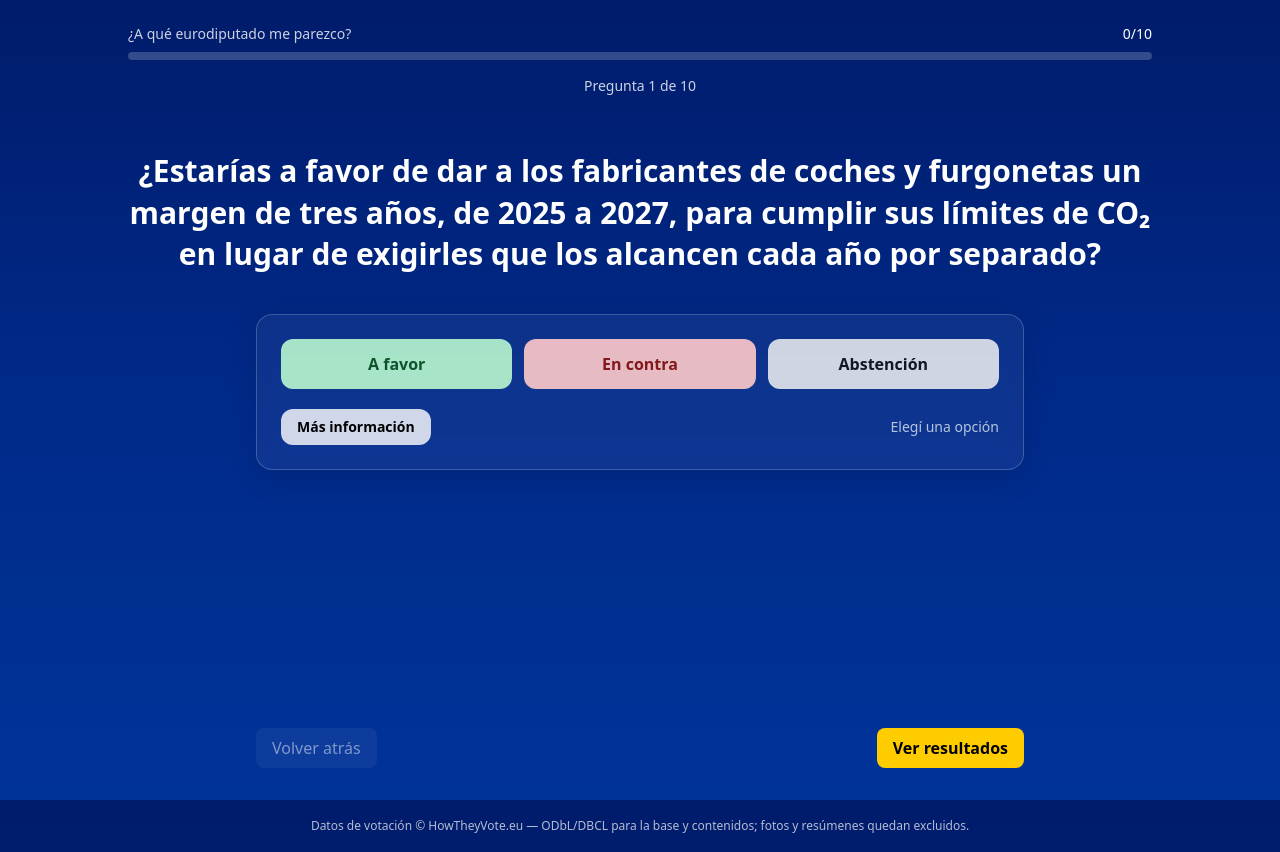
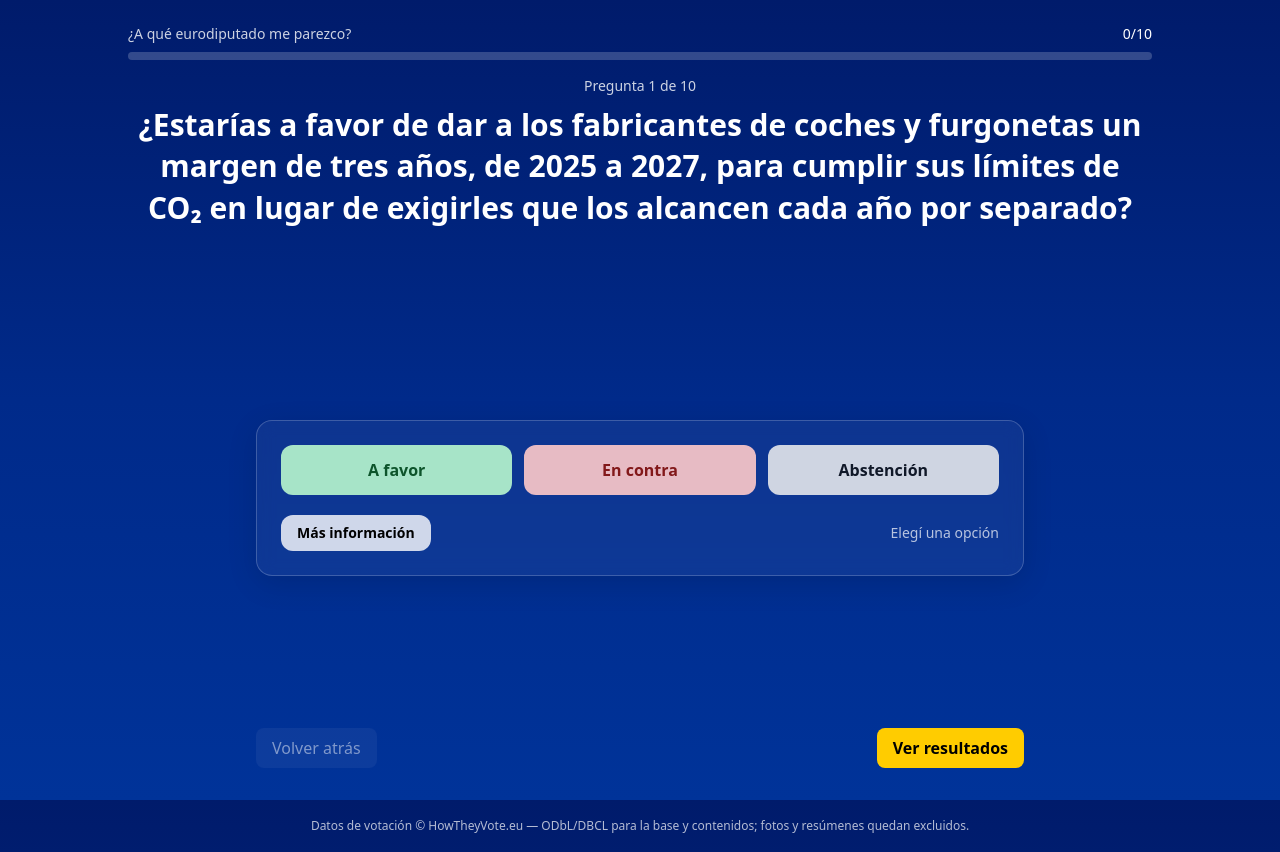
Before and after one commit to jdiegots1/mep-match, a Next.js app: page /quiz in a window 1280 px wide. Built offline with nearby package versions, Linux system fonts and the light colour scheme.

Commit message:
feat: quiz con resultados (foto+grupo) y scripts de datos

```diff
--- a/src/app/quiz/page.tsx
+++ b/src/app/quiz/page.tsx
@@ -194,22 +194,32 @@ export default function QuizPage() {
             exit={{ opacity: 0, x: -24 }}
             transition={{ duration: 0.25 }}
           >
-            {/* TITULAR con altura reservada para que la tarjeta de respuestas no se mueva */}
-            <div className="max-w-5xl mx-auto text-center">
+            {/* GRID con altura EXACTA para el bloque de título (no varía) */}
+            <div
+              className="
+                max-w-5xl mx-auto
+                grid
+                grid-rows-[200px_auto] md:grid-rows-[240px_auto] lg:grid-rows-[280px_auto]
+              "
+            >
+              {/* Fila 1: encabezado y título — fijo */}
+              <div className="row-start-1 row-end-2 col-span-1">
+                <div className="text-center">
                   <div className="text-sm opacity-80 mb-2">
                     Pregunta {index + 1} de {total}
                   </div>
-
-              {/* Altura fija (responsive) + alineado abajo para textos cortos */}
-              <div className="min-h-[120px] md:min-h-[150px] lg:min-h-[170px] flex items-end justify-center">
-                <h2 className="text-2xl md:text-3xl font-semibold leading-snug">
+                  <div className="h-full flex items-end justify-center">
+                    <h2 className="text-2xl md:text-3xl font-semibold leading-snug text-center px-2">
                       {current.q}
                     </h2>
                   </div>
                 </div>
+              </div>
 
-            {/* RESPUESTAS — bloque independiente, separado de forma constante */}
-            <div className="max-w-3xl mx-auto mt-10">
+              {/* Fila 2: RESPUESTAS — siempre a la misma altura */}
+              <div className="row-start-2 row-end-3 col-span-1">
+                {/* separador vertical extra sin tocar el título */}
+                <div className="max-w-3xl mx-auto mt-14 md:mt-16">
                   <div className="rounded-2xl border border-white/20 bg-white/5 backdrop-blur shadow-[0_8px_30px_rgb(0,0,0,0.12)] p-5 md:p-6">
                     <div className="grid grid-cols-1 sm:grid-cols-3 gap-3">
                       {([
@@ -246,6 +256,8 @@ export default function QuizPage() {
                   </div>
 
                   <div className="h-[140px]" />
+                </div>
+              </div>
             </div>
           </motion.section>
         ) : (
@@ -295,7 +307,6 @@ export default function QuizPage() {
                   animate={{ opacity: 1, x: 0 }}
                   exit={{ opacity: 0, x: -16 }}
                   transition={{ duration: 0.2 }}
-                  className="transition-opacity duration-200"
                 >
                   {(() => {
                     const top3 = top.slice(0, 3);
```
Lines whose indentation alone changed are shown as unchanged.
